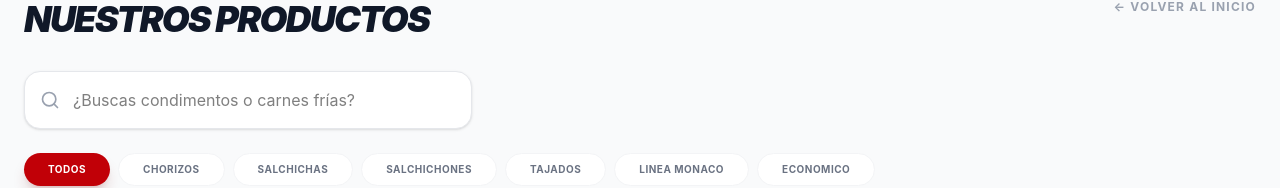
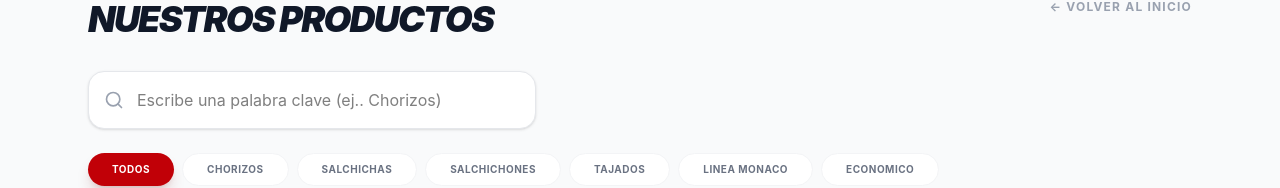
Before and after one commit to aleilustrame/Sabore, a React (Vite) app: page /productos in a window 1280 px wide. Shown: the part 201-389 px from the top of the page. Built offline with nearby package versions, Linux system fonts and the light colour scheme.

Commit message:
productos actualizados

```diff
--- a/src/Data/Product.js
+++ b/src/Data/Product.js
@@ -443,7 +443,7 @@ export const productsData = [
   {
     id: 36,
     name: "Pavo",
-    category: "Salchichones",
+    category: "Linea monaco",
     image: "/images/salchicha-monaco.jpg",
     description: "Calidad superior con el balance perfecto de condimentos.",
     weights: [
@@ -454,7 +454,7 @@ export const productsData = [
    {
     id: 37,
     name: "Pernil",
-    category: "Salchichones",
+    category: "Linea monaco",
     image: "/images/salchicha-monaco.jpg",
     description: "Calidad superior con el balance perfecto de condimentos.",
     weights: [
@@ -464,7 +464,7 @@ export const productsData = [
   {
     id: 38,
     name: "Pera Pavo",
-    category: "Salchichones",
+    category: "Linea monaco",
     image: "/images/salchicha-monaco.jpg",
     description: "Calidad superior con el balance perfecto de condimentos.",
     weights: [
@@ -507,7 +507,7 @@ export const productsData = [
     ]
   },
   {
-    id: 41,
+    id: 42,
     name: "Mortadela Jamonada",
     category: "Economico",
     image: "/images/salchicha-monaco.jpg",
--- a/src/components/ProductExplorer.jsx
+++ b/src/components/ProductExplorer.jsx
@@ -20,7 +20,7 @@ const ProductExplorer = ({ products = [], addToCart, onBack }) => {
   }) || [];
 
   return (
-    <main className="max-w-7xl mx-auto px-6 py-20 animate-in fade-in duration-700">
+    <main className="max-w-6xl mx-auto px-6 py-20 animate-in fade-in duration-700">
       <div className="mb-12 space-y-8">
         <div className="flex flex-col md:flex-row justify-between items-start md:items-center gap-4">
           <div>
@@ -43,7 +43,7 @@ const ProductExplorer = ({ products = [], addToCart, onBack }) => {
             <Search className="absolute left-4 top-1/2 -translate-y-1/2 text-gray-400" size={20} />
             <input
               type="text"
-              placeholder="¿Buscas condimentos o carnes frías?"
+              placeholder="Escribe una palabra clave (ej.. Chorizos)"
               className="w-full pl-12 pr-6 py-4 rounded-2xl bg-white border border-gray-200 shadow-sm focus:ring-2 focus:ring-red-700 outline-none transition-all"
               onChange={(e) => setSearchTerm(e.target.value)}
             />
@@ -68,7 +68,7 @@ const ProductExplorer = ({ products = [], addToCart, onBack }) => {
       </div>
 
       {/* Grid de Productos */}
-      <div className="grid grid-cols-1 md:grid-cols-3 gap-10">
+      <div className="grid grid-cols-1 md:grid-cols-4 gap-10">
         {filteredProducts.length > 0 ? (
           filteredProducts.map(product => (
             <ProductCard key={product.id} product={product} addToCart={addToCart} />
```
